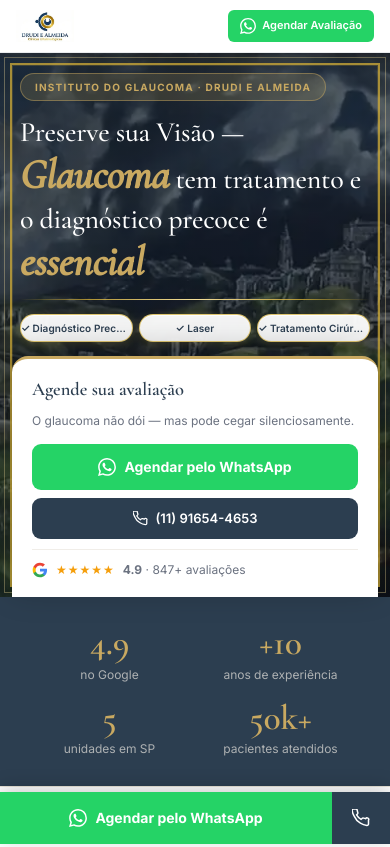
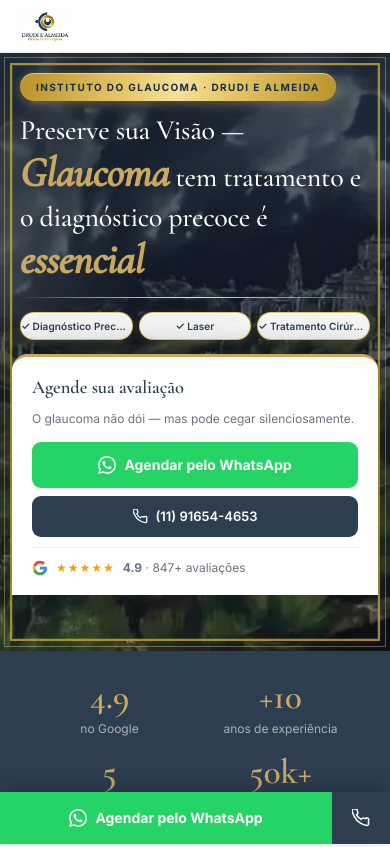
Before and after one commit to contatoinstitutodrudi/drudi-astro, an Astro site: page /lp/glaucoma in a window 390 px wide. Shown: the top 847 px of the page. Built offline with nearby package versions, Linux system fonts and the light colour scheme; Astro itself is replaced by a stand-in of ours.

Commit message:
fix(lp-glaucoma): badge dourado com efeito de luz igual ao modelo Catarata, padding-bottom no hero-card-wrap para alinhar com sticky bar, remover btn-wa em todos os breakpoints mobile

```diff
--- a/src/pages/lp/glaucoma.astro
+++ b/src/pages/lp/glaucoma.astro
@@ -81,7 +81,7 @@
     }
     .hero-overlay { position: absolute; inset: 0; background: linear-gradient(160deg, rgba(20,32,48,0.80) 0%, rgba(20,32,48,0.60) 55%, rgba(20,32,48,0.25) 100%); }
     .hero-copy { position: relative; z-index: 2; display: flex; flex-direction: column; align-items: flex-start; padding: 20px 20px 14px 20px; text-align: left; }
-    .hero-badge { display: inline-flex; align-items: center; gap: 6px; background: rgba(201,169,97,0.18); border: 1px solid rgba(201,169,97,0.45); color: var(--gold); font-size: 10px; font-weight: 700; letter-spacing: 0.12em; text-transform: uppercase; padding: 5px 14px; border-radius: 20px; margin-bottom: 14px; }
+    .hero-badge { font-family: 'Inter', sans-serif; font-size: 10px; font-weight: 700; letter-spacing: 0.14em; text-transform: uppercase; color: #1a2e45; background: linear-gradient(105deg, #b8922a 0%, #e8c96a 35%, #f5e09a 50%, #e8c96a 65%, #b8922a 100%); border: none; padding: 6px 16px; border-radius: 20px; margin-bottom: 12px; display: inline-block; box-shadow: 0 2px 12px rgba(201,169,97,0.45), inset 0 1px 0 rgba(255,255,255,0.4); }
     .hero h1 { font-family: 'Cormorant Garamond', serif; font-size: 1.75rem; font-weight: 500; color: var(--white); line-height: 1.25; letter-spacing: -0.01em; }
     .hero h1 .h-cat { color: var(--gold); font-style: italic; font-size: 2.6rem; font-weight: 700; }
     .hero h1 .h-price { color: var(--gold); font-style: italic; font-size: 2.8rem; font-weight: 700; }
@@ -227,6 +227,10 @@
 
     /* Sticky CTA Mobile */
     .sticky-cta { position: fixed; bottom: 0; left: 0; right: 0; display: none; grid-template-columns: 1fr auto; z-index: 300; box-shadow: 0 -4px 20px rgba(0,0,0,0.2); }
+    /* Espaço para o sticky bar não cobrir o card no mobile */
+    @media (max-width: 859px) {
+      .hero-card-wrap { padding-bottom: 56px; }
+    }
     .sticky-cta .s-wa { display: flex; align-items: center; justify-content: center; gap: 8px; background: #25d366; color: var(--white); padding: 15px; font-size: 14px; font-weight: 700; }
     .sticky-cta .s-phone { display: flex; align-items: center; justify-content: center; background: var(--navy); color: var(--white); padding: 15px 20px; }
 
@@ -263,7 +267,7 @@
       .specialist-img { width: 100%; height: 260px; object-position: center 15%; }
       .btn-header-phone { display: none; }
       .lp-header { padding: 10px 16px; }
-      .btn-header-wa { font-size: 11px; padding: 7px 12px; display: flex !important; }
+      .btn-header-wa { font-size: 11px; padding: 7px 12px; display: none !important; }
       .convenios-logos { grid-template-columns: repeat(2, 1fr); }
     }
   </style>
```
